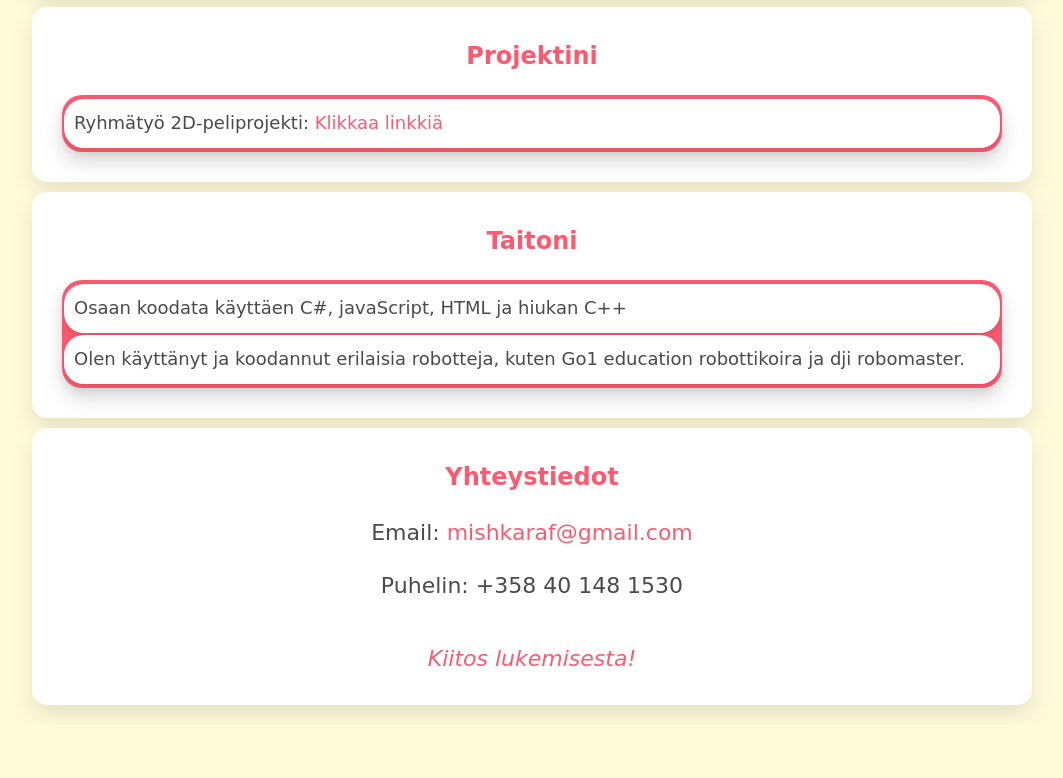
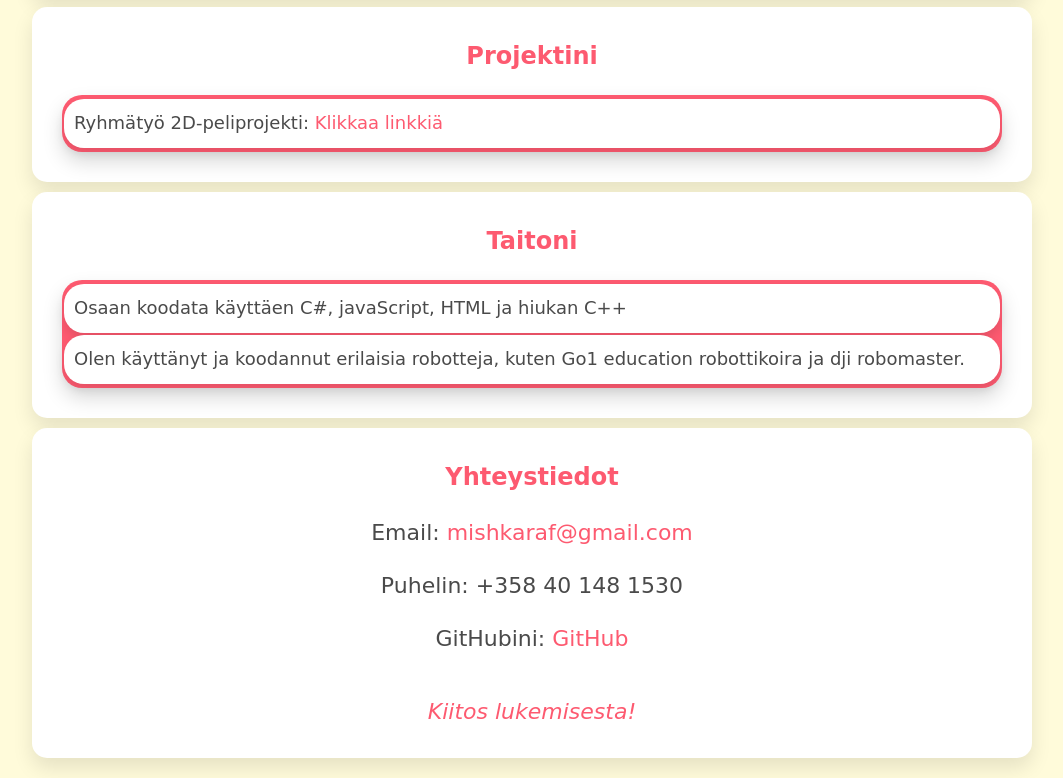
Before and after one commit to karvmis/karvmis.github.io, a plain HTML site: page index.html in a window 1280 px wide. Shown: the part 574-1352 px from the top of the page, without its empty margins (108-1171 px from the left). Before the commit the page ends 1299 px from the top, so only its background shows below. Drawn offline with Linux system fonts and the light colour scheme; a web font is replaced by a local one.

Commit message:
portfolio commit

```diff
--- a/index.html
+++ b/index.html
@@ -37,6 +37,7 @@
         <h2>Yhteystiedot</h2>
         <p>Email: <a href="mailto:mishkaraf@gmail.com">mishkaraf@gmail.com</a></p>
         <p>Puhelin: +358 40 148 1530</p>
+        <p>GitHubini: <a href="https://github.com/karvmis">GitHub</a> </p>
         <p class="thankYou">Kiitos lukemisesta!</p>
     </div>
 </body>
```
